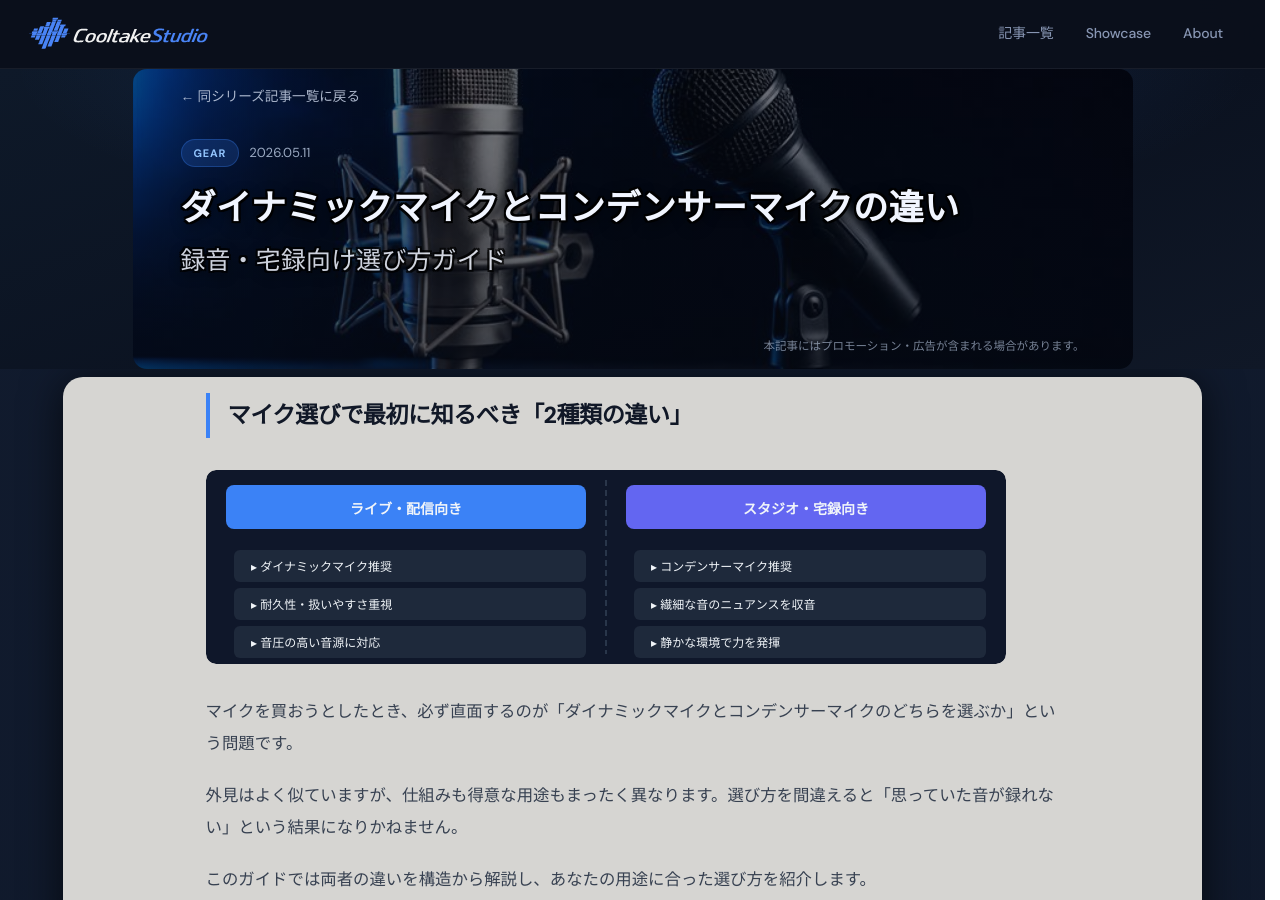
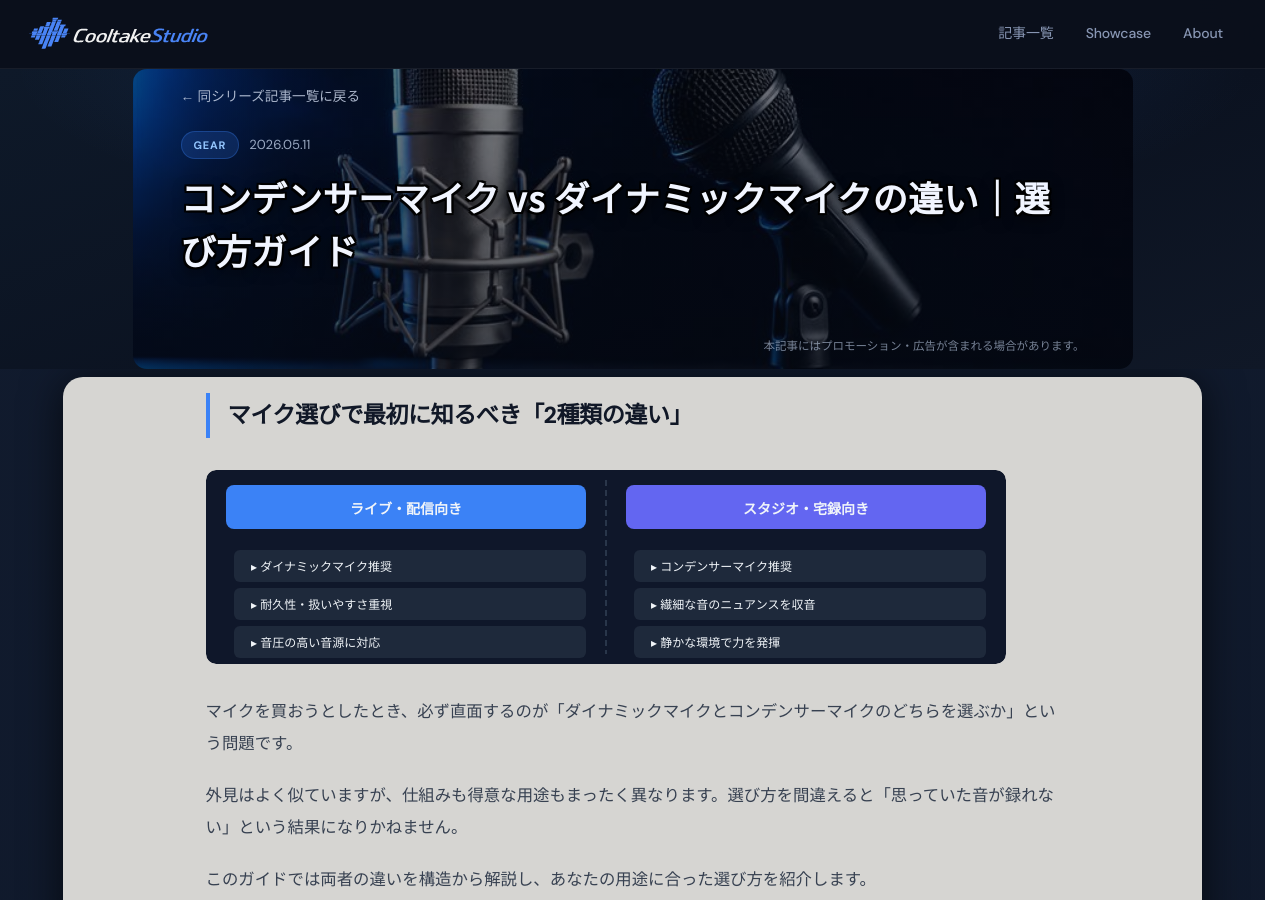
Before and after one commit to cooltake/cooltake.github.io, a Jekyll site: the page built from _posts/2026-05-11-microphone-guide.md, in a window 1280 px wide and 900 px high. Built offline with Jekyll 4.4.1, drawn with Linux system fonts in a browser that asks for light colours; some web fonts are replaced.

Commit message:
content: アニソン/違い記事のタイトル改善・セクション追加（重点課題2フォローアップ）

```diff
--- a/_posts/2026-05-11-microphone-guide.md
+++ b/_posts/2026-05-11-microphone-guide.md
@@ -1,7 +1,7 @@
 ---
 layout: post
-title: "ダイナミックマイクとコンデンサーマイクの違い - 録音・宅録向け選び方ガイド"
-description: "ダイナミックマイクとコンデンサーマイクの違いを徹底解説。宅録・ボーカル録音・ライブ用途別のおすすめ選び方を初心者にもわかりやすく紹介します。"
+title: "コンデンサーマイク vs ダイナミックマイクの違い｜選び方ガイド"
+description: "コンデンサーマイクとダイナミックマイクの違いを構造から徹底解説。宅録・ボーカル録音・ライブ用途別のおすすめ選び方を初心者にもわかりやすく紹介します。"
 date: 2026-05-11
 image: /assets/images/thumb-microphone.jpg
 categories: [gear]
```
